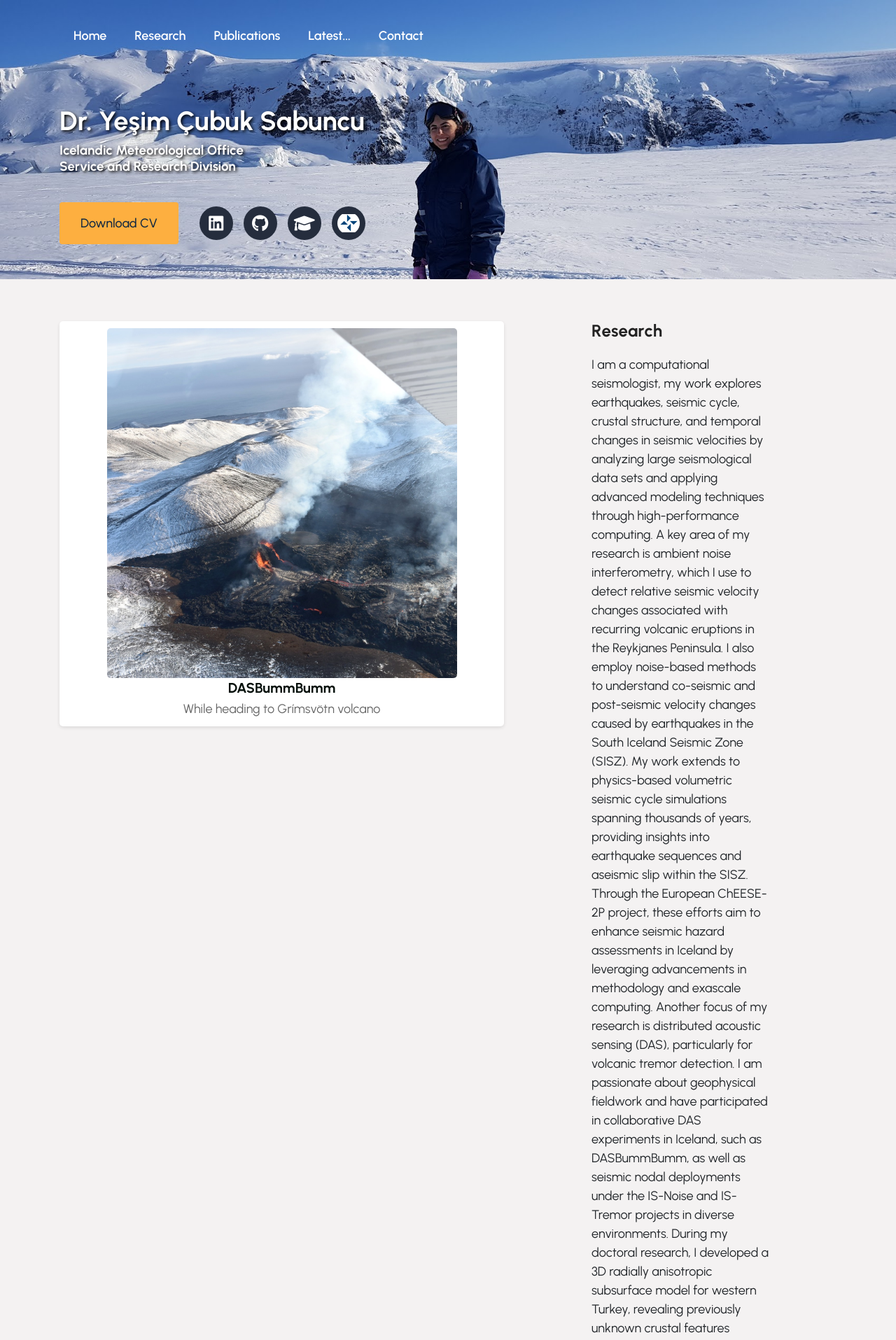
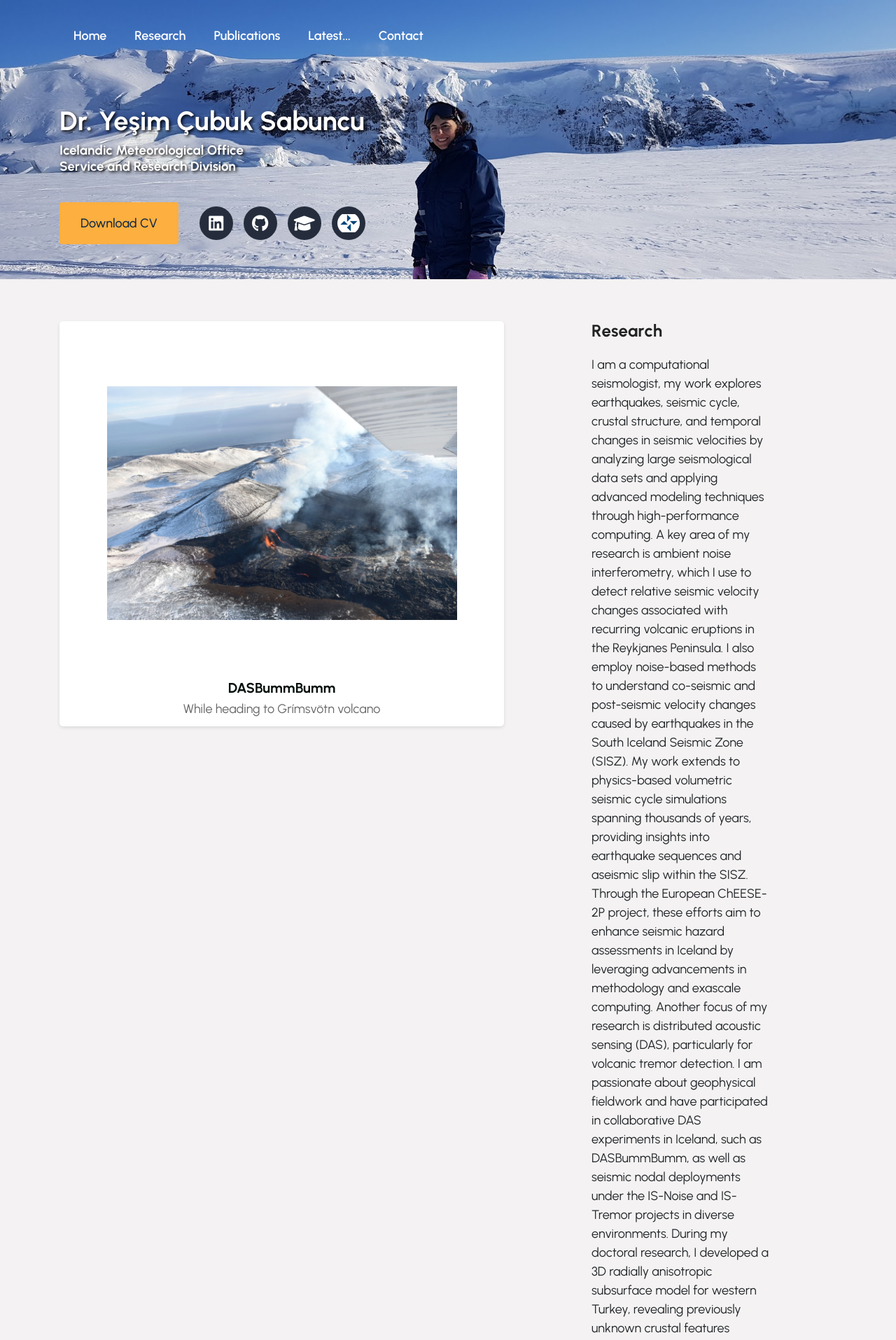
Before and after one commit to YCubuk/web, a Jekyll site: the page index.html, which Jekyll copies as it is, in a window 1280 px wide. Shown: the top 1915 px of the page at 70% size. Built offline with Jekyll 4.4.1, drawn with Linux system fonts in a browser that asks for light colours; nearby versions of some CDN libraries; library files that are not in the unit come from our copies; a script that is not in the unit is left out.

Commit message:
Update index.html
Signed-off-by: Yesim <84340760+YCubuk@users.noreply.github.com>

```diff
--- a/index.html
+++ b/index.html
@@ -187,7 +187,7 @@
                             <!-- Single Slide with Text -->
                             <div class="swiper-slide">
                                 <div class="slide-content">
-                                    <img src="assets/resimler/orn2.JPG" style="height:500px; width:500px" alt="Slide 2">
+                                    <img src="assets/resimler/orn2.JPG" style="height:500px; width:500px; object-fit: contain;" alt="Slide 2">
                                     <div class="slide-text">
                                         <h6>DASBummBumm</h6>
                                         <p>While heading to Grímsvötn volcano</p>
@@ -197,7 +197,7 @@
 
                             <div class="swiper-slide">
                                 <div class="slide-content">
-                                    <img src="assets/resimler/orn3.jpg" style="height:500px; width:500px" alt="Slide 2">
+                                    <img src="assets/resimler/orn3.jpg" style="height:500px; width:500px; object-fit: contain;" alt="Slide 2">
                                     <div class="slide-text">
                                         <h6>DASBummBumm</h6>
                                         <p>splicing and 'stacking' </p>
@@ -207,7 +207,7 @@
 
                             <div class="swiper-slide">
                                 <div class="slide-content">
-                                    <img src="assets/resimler/orn4.jpg" style="height:500px; width:500px" alt="Slide 2">
+                                    <img src="assets/resimler/orn4.jpg" style="height:500px; width:500px; object-fit: contain;" alt="Slide 2">
                                     <div class="slide-text">
                                         <h6>Geothermal Experiment</h6>
                                         <p>Installing SmartSolo seismic nodes</p>
@@ -217,7 +217,7 @@
 
 			    <div class="swiper-slide">
                                 <div class="slide-content">
-                                    <img src="assets/resimler/orn5.jpg" style="height:500px; width:500px" alt="Slide 2">
+                                    <img src="assets/resimler/orn5.jpg" style="height:500px; width:500px; object-fit: contain;" alt="Slide 2">
                                     <div class="slide-text">
                                         <h6>Geothermal Experiment</h6>
                                         <p>Hammer Seismics</p>
@@ -228,7 +228,7 @@
 
 			    <div class="swiper-slide">
                                 <div class="slide-content">
-                                    <img src="assets/resimler/orn6.JPG" style="height:500px; width:500px" alt="Slide 2">
+                                    <img src="assets/resimler/orn6.JPG" style="height:500px; width:500px; object-fit: contain;" alt="Slide 2">
                                     <div class="slide-text">
                                         <h6>Thorbjörn Seismic Experiment</h6>
                                         <p>Having sunshine</p>
@@ -238,7 +238,7 @@
 
 			    <div class="swiper-slide">
                                 <div class="slide-content">
-                                    <img src="assets/resimler/orn7.JPG" style="height:500px; width:500px" alt="Slide 2">
+                                    <img src="assets/resimler/orn7.JPG" style="height:500px; width:500px; object-fit: contain;" alt="Slide 2">
                                     <div class="slide-text">
                                         <h6>Thorbjörn Seismic Experiment</h6>
                                         <p>All hands on deck</p>
@@ -248,7 +248,7 @@
 
 			    <div class="swiper-slide">
                                 <div class="slide-content">
-                                    <img src="assets/resimler/orn8.JPG" style="height:500px; width:500px" alt="Slide 2">
+                                    <img src="assets/resimler/orn8.JPG" style="height:500px; width:500px; object-fit: contain;" alt="Slide 2">
                                     <div class="slide-text">
                                         <h6>Síðujökull Seismic Experiment</h6>
                                         <p>Harsh landscape on a beautiful day</p>
```
